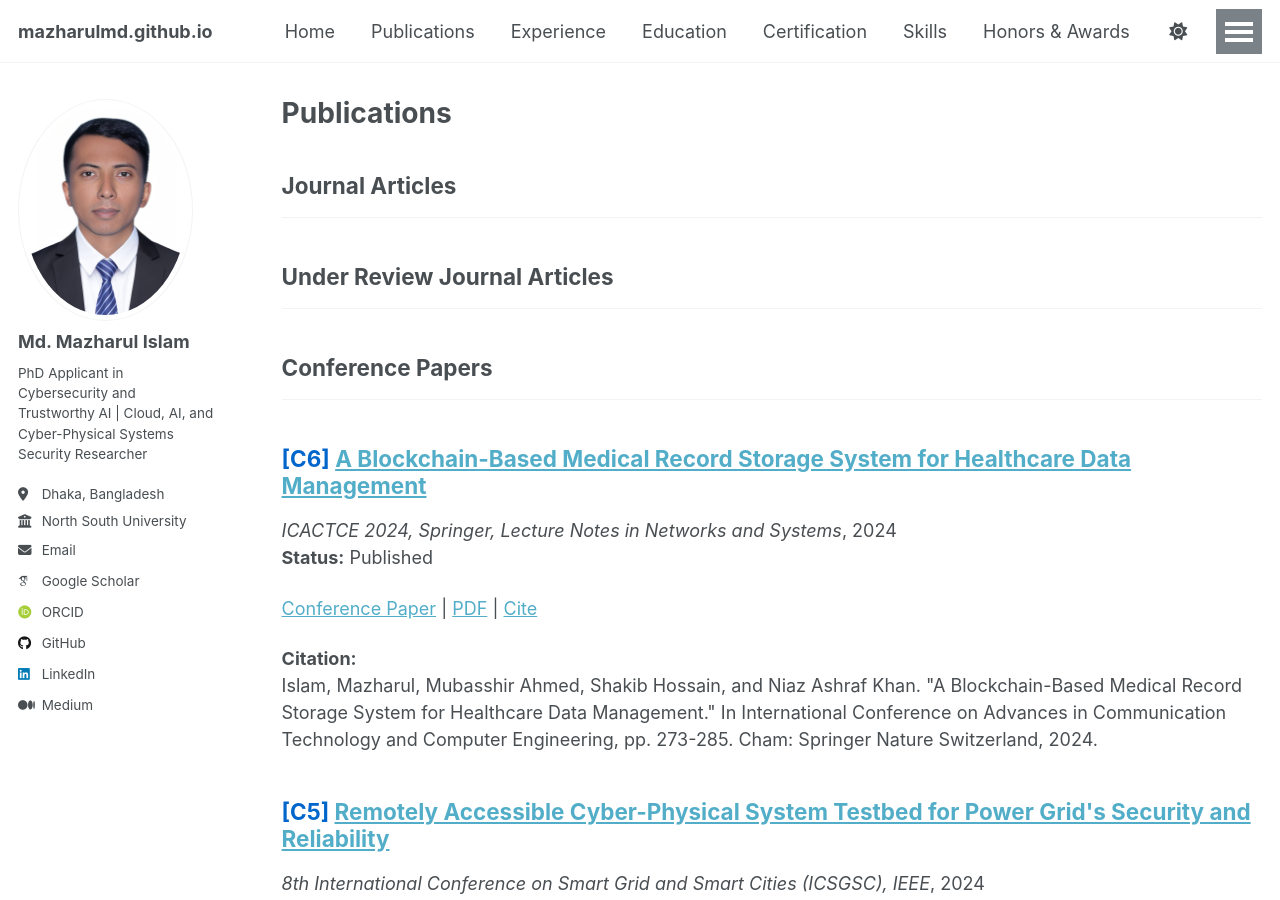
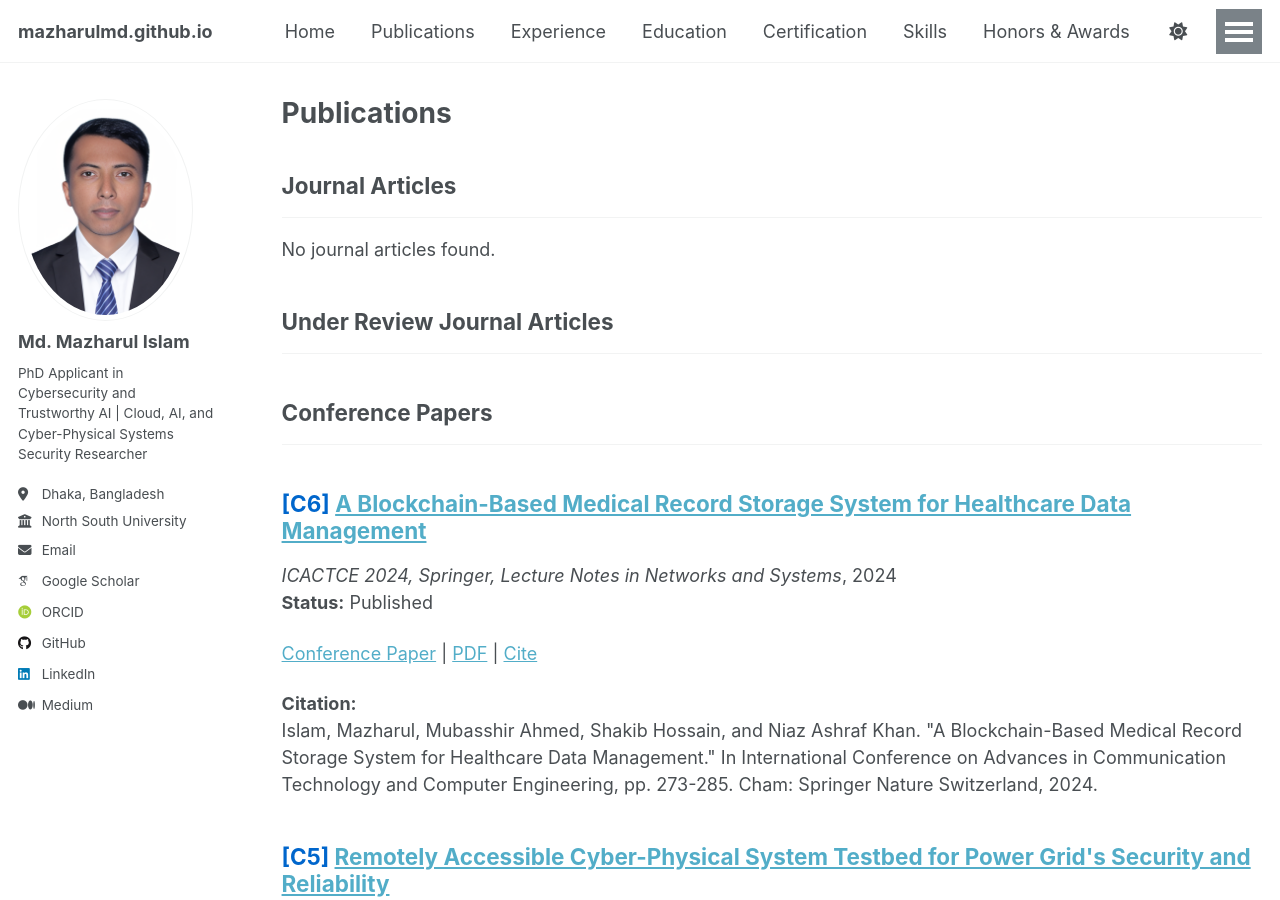
Before and after one commit to mazharulmd/mazharulmd.github.io, a Jekyll site: the page built from _pages/publications.html, in a window 1280 px wide and 900 px high. Built offline with Jekyll 4.4.1, drawn with Linux system fonts in a browser that asks for light colours; some web fonts are replaced; a script that is not in the unit is left out.

Commit message:
Fix journal publications display

```diff
--- a/_pages/publications.html
+++ b/_pages/publications.html
@@ -11,15 +11,23 @@ author_profile: true
 <h2>Journal Articles</h2>
 <hr />
 
-{% assign journal_posts = site.publications | where: "category", "manuscripts" %}
-{% assign total_journal = journal_posts | size %}
+{% assign journals = site.publications | where: "category", "manuscripts" | sort: "date" | reverse %}
 
-{% assign counter = total_journal %}
+{% assign count = journals | size %}
 
-{% for post in journal_posts %}
-  {% include archive-single.html type="journal" number=counter %}
-  {% assign counter = counter | minus: 1 %}
-{% endfor %}
+{% if count > 0 %}
+
+  {% for post in journals %}
+    {% assign number = count | minus: forloop.index0 %}
+    {% include archive-single.html type="journal" number=number %}
+  {% endfor %}
+
+{% else %}
+
+  <p>No journal articles found.</p>
+
+{% endif %}
+
 
 <h2>Under Review Journal Articles</h2>
 <hr />
```
Also changed, not shown: _publications/2025-07-15-fraud-detection-in-privacy-preserving-health-insur.md (+1 -1 lines).
